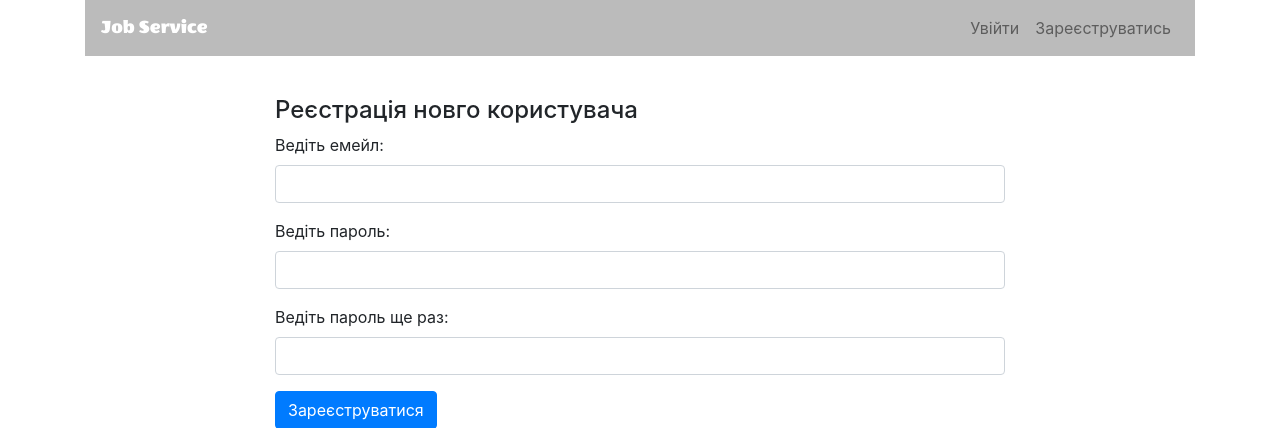
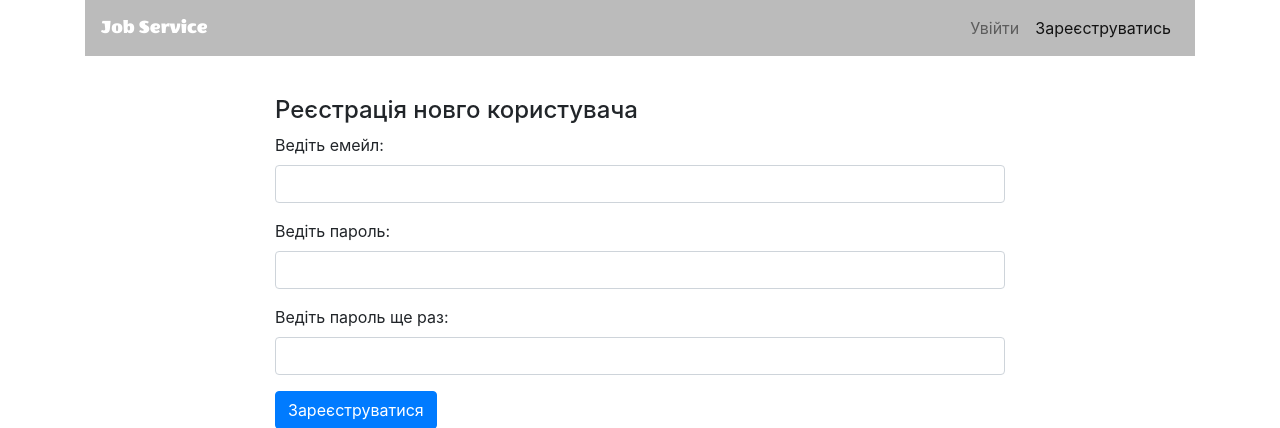
Before and after one commit to SerhiiLy/scraping_service, a Django app: page /accounts/register/ in a window 1280 px wide. Shown: the top 428 px of the page. Run offline with Django 3.2, Linux system fonts and the light colour scheme; some libraries are stand-ins or nearby versions.

```diff
--- a/src/templates/base.html
+++ b/src/templates/base.html
@@ -1,4 +1,7 @@
 {% load static %}
+{% url 'accounts:update' as update_url %}
+{% url 'accounts:register' as register_url %}
+{% url 'accounts:login' as login_url%}
 <!doctype html>
 <html lang="en">
 <head>
@@ -26,17 +29,17 @@
             <ul class="navbar-nav ml-auto">
                 {% if user.is_authenticated %}
                     <li class="nav-item">
-                        <a class="nav-link" href="{% url 'accounts:update' %}">Налаштування</a>
+                        <a class="nav-link {% if request.path == update_url %} active {% endif %}" href="{% url 'accounts:update' %}">Налаштування</a>
                     </li>
                     <li class="nav-item">
-                        <a class="nav-link" href="{% url 'accounts:logout' %}">Вийти</a>
+                        <a class="nav-link " href="{% url 'accounts:logout' %}">Вийти</a>
                     </li>
                 {% else %}
                     <li class="nav-item">
-                        <a class="nav-link" href="{% url 'accounts:login' %}">Увійти</a>
+                        <a class="nav-link {% if request.path == login_url %} active {% endif %}" href="{% url 'accounts:login' %}">Увійти</a>
                     </li>
                      <li class="nav-item">
-                        <a class="nav-link" href="{% url 'accounts:register' %}">Зареєструватись</a>
+                        <a class="nav-link {% if request.path == register_url %} active {% endif %}" href="{% url 'accounts:register' %}">Зареєструватись</a>
                     </li>
                 {% endif %}
             </ul>
```
